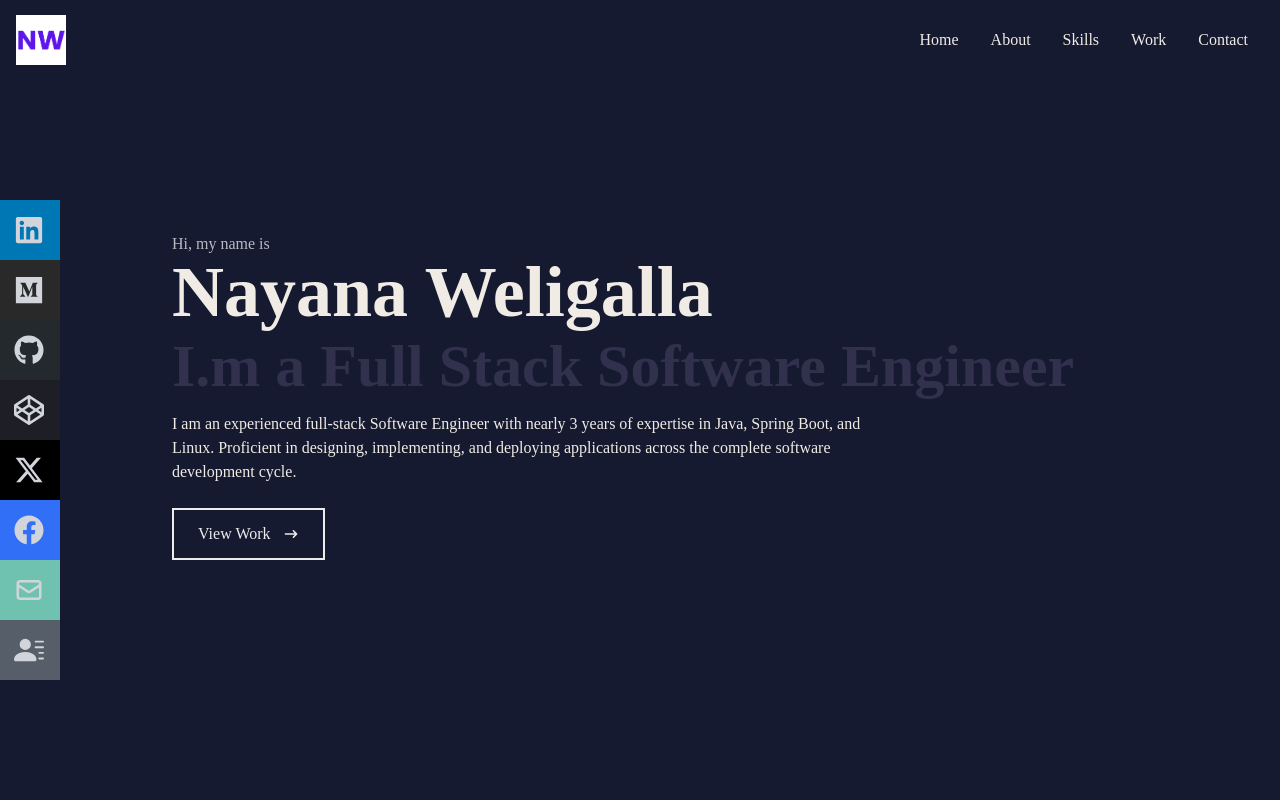
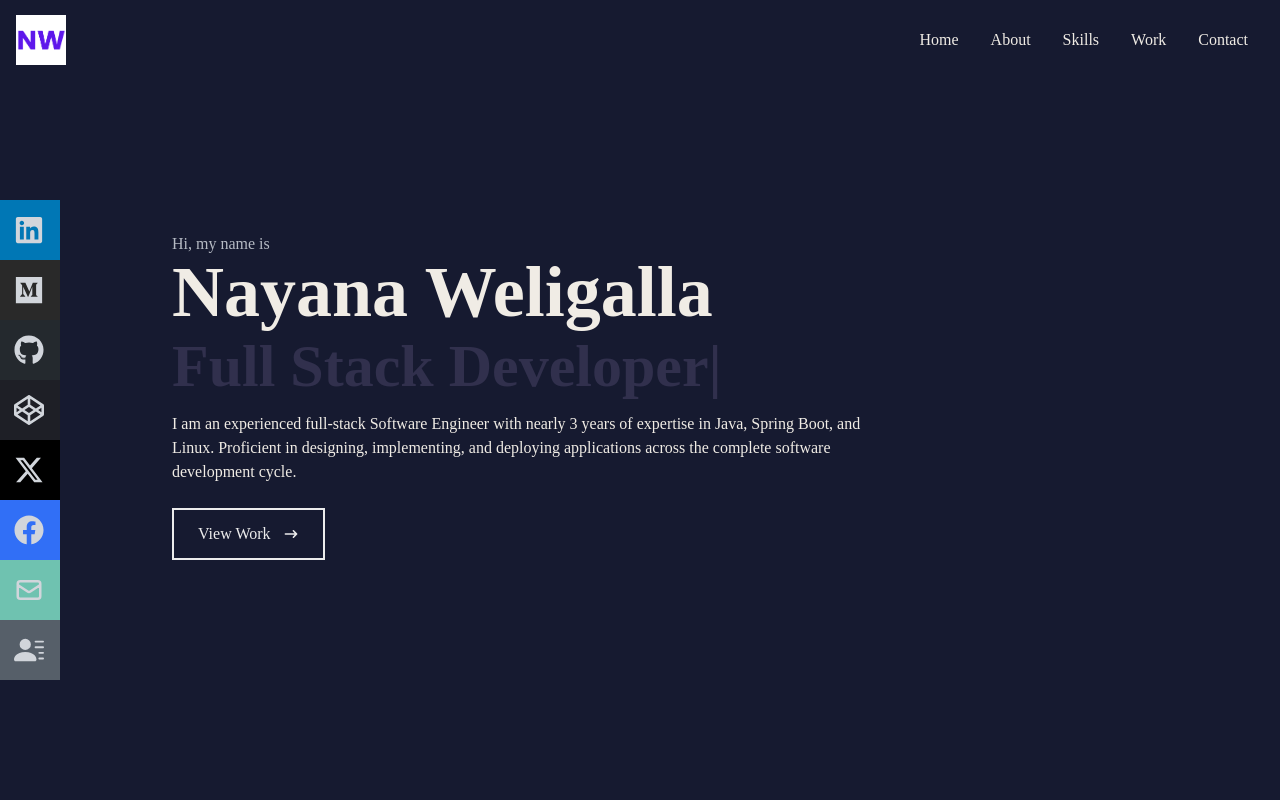
Before and after one commit to nweligalla/me, a React (Create React App) app: page / in a window 1280 px wide. Shown: the top 800 px of the page. Built offline with nearby package versions, Linux system fonts and the light colour scheme; the HTML template or start-up script is replaced by a standard one.

Commit message:
added typed animation to home

```diff
--- a/package.json
+++ b/package.json
@@ -14,6 +14,7 @@
     "react-scripts": "5.0.1",
     "react-scroll": "^1.9.0",
     "react-slick": "^0.30.1",
+    "react-type-animation": "^3.2.0",
     "slick-carousel": "^1.8.1",
     "web-vitals": "^2.1.4"
   },
--- a/src/components/Home.jsx
+++ b/src/components/Home.jsx
@@ -2,7 +2,7 @@ import React, { useEffect } from 'react'
 import { HiArrowNarrowRight } from 'react-icons/hi'
 import AOS from 'aos';
 import 'aos/dist/aos.css'
-
+import { TypeAnimation } from 'react-type-animation';
 function Home() {
     useEffect(() => {
         AOS.init({ duration: 1000 })
@@ -11,10 +11,24 @@ function Home() {
         <div name='home' className='w-full h-screen'>
 
             {/* container */}
-            <div className="screen-section" data-aos="zoom-in">
+            <div className="screen-section" data-aos="fade-up">
                 <p className='text-[#B6BBC4] '>Hi, my name is </p>
                 <p className='text-4xl sm:text-7xl font-bold text-[#F0ECE5]'>Nayana Weligalla </p>
-                <h2 className='text-3xl sm:text-6xl mt-2 font-bold text-[#31304D]'>I.m a Full Stack Software Engineer</h2>
+                <h2 className='text-3xl sm:text-6xl mt-2 font-bold text-[#31304D]'>
+                    <TypeAnimation
+                        sequence={[
+                            'Software Engineer',
+                            1000,
+                            'Full Stack Developer',
+                            1000,
+                            'Msc. Student',
+                            1000,
+                        ]}
+                        wrapper="span"
+                        speed={5}
+                        repeat={Infinity}
+                    />
+                </h2>
                 <p className='text-[#F0ECE5] py-4 max-w-[700px]'>
                     I am an experienced full-stack Software Engineer with nearly 3 years of expertise in Java, Spring Boot, and Linux. Proficient in designing, implementing, and deploying applications across the complete software development cycle.
                 </p>
```
Also changed, not shown: 1 other file (tests, documents, lock files or other folders).
